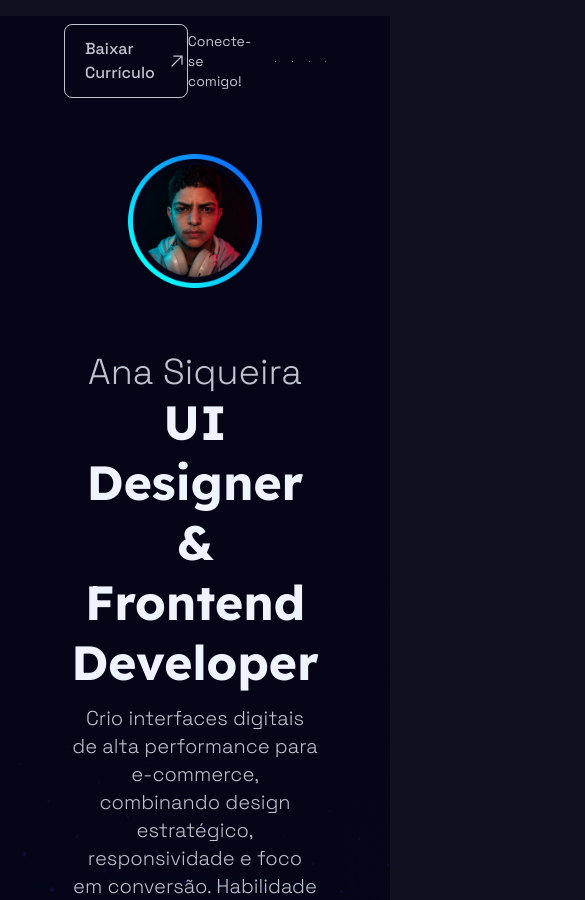
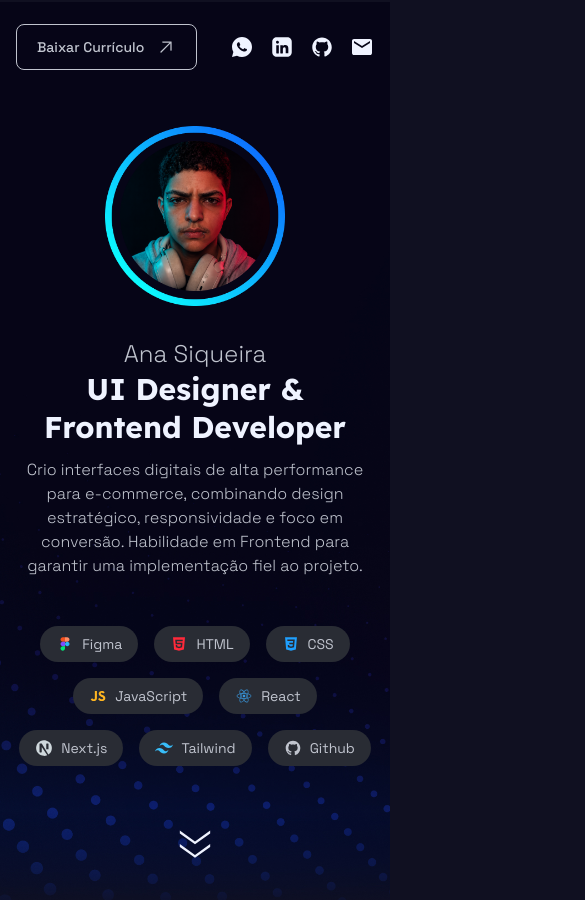
Before and after one commit to itsmesiq/portfolio, a Next.js app: page / in a window 390 px wide. Shown: the top 900 px of the page, 585 px wide, since content can reach past the window. Built offline with nearby package versions, Linux system fonts and the light colour scheme.

Commit message:
feat: responsive hero

```diff
--- a/src/components/Hero/Hero.tsx
+++ b/src/components/Hero/Hero.tsx
@@ -61,7 +61,7 @@ const techStack = [
 
 export default function Hero() {
     return (
-        <section className="w-full font-sans text-sm text-text-gray-200 px-16 bg-[url('/img/hero/background.jpg')] bg-cover bg-position-[center_bottom_-1rem] bg-no-repeat ">
+        <section className="w-full font-sans text-sm text-text-gray-200 px-4 md:px-16 bg-[url('/img/hero/background.jpg')] bg-cover bg-position-[center_bottom_-0.1rem] 2xl:bg-position-[center_bottom_-1rem] bg-no-repeat ">
             <div className="w-full flex items-center justify-between py-6">
                 <Button href="/cv/curriculoAnaSiqueira.pdf">
                     Baixar Currículo
@@ -73,7 +73,7 @@ export default function Hero() {
                     />
                 </Button>
                 <div className="flex items-center gap-6">
-                    <span>Conecte-se comigo!</span>
+                    <span className="hidden md:visible">Conecte-se comigo!</span>
                     <ul className="flex items-center justify-center gap-4">
                         {socialMedia.map((item, index) => (
                             <li key={index} className="flex items-center justify-center">
@@ -95,27 +95,28 @@ export default function Hero() {
                     </ul>
                 </div>
             </div>
-            <div className="flex flex-col gap-8 px-16 items-center">
+            <div className="flex flex-col gap-8 mt-8 lg:px-16 items-center">
                 <Image
                     src="/img/hero/profile.png"
                     alt="Profile Image"
                     width={216}
                     height={216}
-                    className="py-8"
+                    className="w-45 h-45 md:w-54 md:h-54"
                 />
                 <div className="text-center">
-                    <p className="text-4xl font-light">Ana Siqueira</p>
-                    <h1 className="font-heading text-5xl leading-[normal] text-foreground font-bold">UI Designer & Frontend Developer</h1>
-                    <p className="text-xl font-light max-w-270 pt-3">Crio interfaces digitais de alta performance para e-commerce, combinando design estratégico, responsividade e foco em conversão. Habilidade em Frontend para garantir uma implementação fiel ao projeto.</p>
+                    <p className="text-2xl lg:text-4xl font-light">Ana Siqueira</p>
+                    <h1 className="font-heading text-3xl lg:text-5xl leading-[normal] text-foreground font-bold">UI Designer & Frontend Developer</h1>
+                    <p className="text-base lg:text-xl font-light max-w-270 mt-3">Crio interfaces digitais de alta performance para e-commerce, combinando design estratégico, responsividade e foco em conversão. Habilidade em Frontend para garantir uma implementação fiel ao projeto.</p>
                 </div>
-                <ul className="flex gap-4 items-center justify-center pt-4 pb-12">
+                <ul className="flex gap-4 items-center justify-center pt-4 pb-12 flex-wrap">
                     {techStack.map((item, index) => (
-                        <li key={index} className="flex items-center gap-2 px-4 py-2 bg-surface-gray rounded-4xl font-sans text-text-gray-200 text-base leading-5 font-normal text-center">
+                        <li key={index} className="flex items-center gap-2 px-4 py-2 bg-surface-gray rounded-4xl font-sans text-text-gray-200 text-sm sm:text-base leading-5 font-normal text-center">
                             <Image
                                 src={item.image}
                                 alt={item.label}
                                 width={24}
                                 height={24}
+                                className="w-4.5 h-4.5 sm:w-6 sm:h-6"
                             />
                             {item.label}
                         </li>
@@ -123,7 +124,7 @@ export default function Hero() {
                 </ul>
 
             </div>
-            <div className="flex justify-center px-16 py-14">
+            <div className="flex justify-center px-16 pb-10 md:py-14">
                 <Image
                     src="/img/hero/hero-icons/doubledown.svg"
                     alt="Arrow Down Icon"
--- a/src/components/ui/Button.tsx
+++ b/src/components/ui/Button.tsx
@@ -8,7 +8,7 @@ export default function Button({href, children}: ButtonProps) {
         <a
             href={href}
             download
-            className="inline-flex items-center gap-3 rounded-lg px-5 py-3 border border-text-gray-200 font-sans text-base font-medium text-text-gray-200"
+            className="inline-flex items-center gap-3 rounded-lg px-5 py-3 border border-text-gray-200 font-sans text-sm md:text-base font-medium text-text-gray-200"
         >
             {children}
         </a>
```
